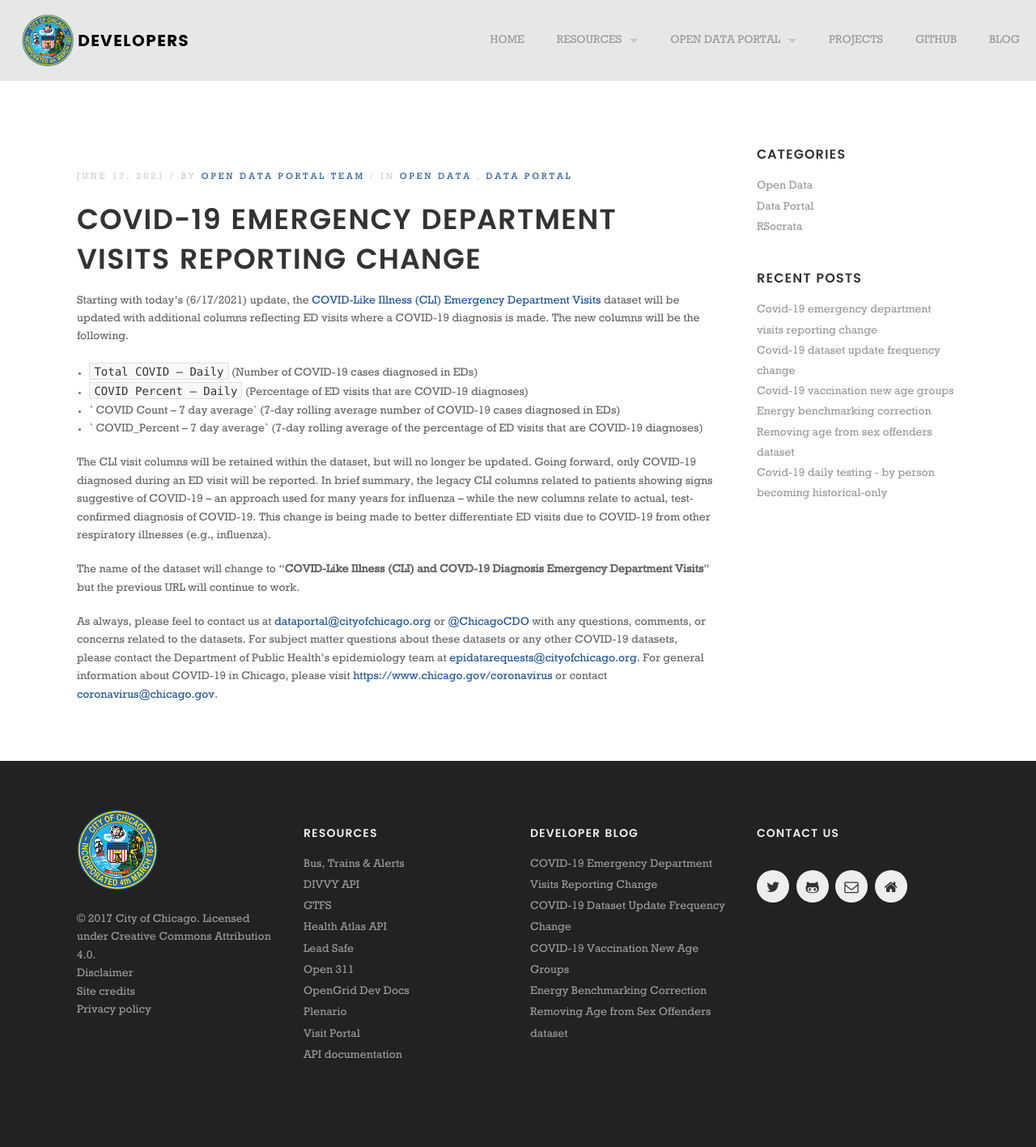
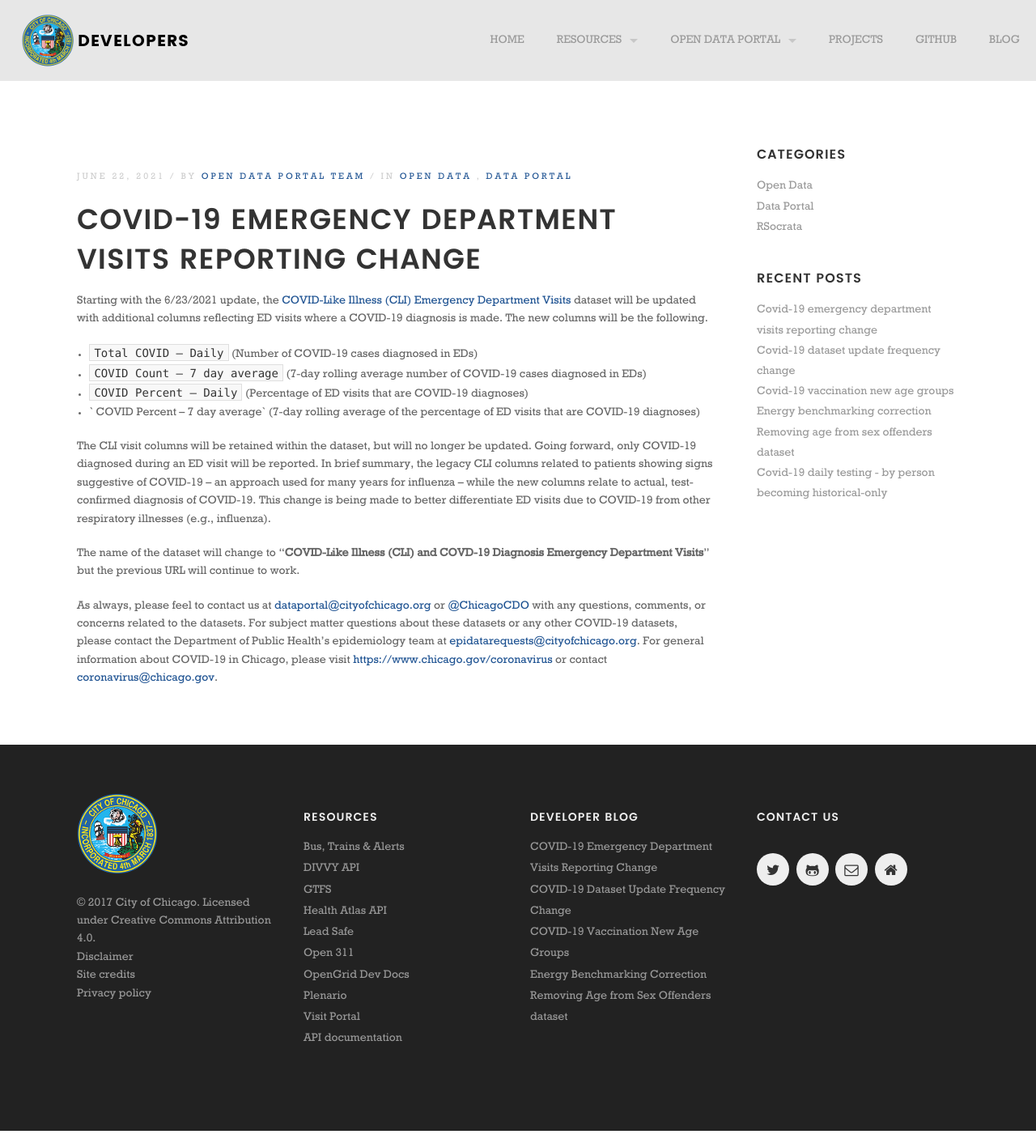
Before and after one commit to Chicago/dev.cityofchicago.org, a Jekyll site: the page built from _posts/2021-06-22-covid-ed-visits-change.md, in a window 1280 px wide. Shown: the whole page at 81% size. Built offline with Jekyll 4.4.1, drawn with Linux system fonts in a browser that asks for light colours; some web fonts are replaced.

Commit message:
Update and rename 2021-06-17-covid-ed-visits-change.md to 2021-06-22-covid-ed-visits-change.md
Final edits. Ready to publish.

```diff
--- a/_posts/2021-06-17-covid-ed-visits-change.md
+++ b/_posts/2021-06-22-covid-ed-visits-change.md
@@ -11,17 +11,16 @@
 - revision
 - qwib-edaw
 ---
-Starting with today’s (6/17/2021) update, the [COVID-Like Illness (CLI) Emergency Department Visits](https://data.cityofchicago.org/d/qwib-edaw) dataset will be updated with additional columns reflecting ED visits where a COVID-19 diagnosis is made. The new columns will be the following.
+Starting with the 6/23/2021 update, the [COVID-Like Illness (CLI) Emergency Department Visits](https://data.cityofchicago.org/d/qwib-edaw) dataset will be updated with additional columns reflecting ED visits where a COVID-19 diagnosis is made. The new columns will be the following.
 
 *  `Total COVID – Daily` (Number of COVID-19 cases diagnosed in EDs)
+*  `COVID Count – 7 day average` (7-day rolling average number of COVID-19 cases diagnosed in EDs)
 *  `COVID Percent – Daily` (Percentage of ED visits that are COVID-19 diagnoses)
-* ` COVID Count – 7 day average` (7-day rolling average number of COVID-19 cases diagnosed in EDs)
-* ` COVID_Percent – 7 day average` (7-day rolling average of the percentage of ED visits that are COVID-19 diagnoses)
+* ` COVID Percent – 7 day average` (7-day rolling average of the percentage of ED visits that are COVID-19 diagnoses)
 
 The CLI visit columns will be retained within the dataset, but will no longer be updated. Going forward, only COVID-19 diagnosed during an ED visit will be reported.
 In brief summary, the legacy CLI columns related to patients showing signs suggestive of COVID-19 -- an approach used for many years for influenza -- while the new columns relate to actual, test-confirmed diagnosis of COVID-19. This change is being made to better differentiate ED visits due to COVID-19 from other respiratory illnesses (e.g., influenza).
 
 The name of the dataset will change to "**COVID-Like Illness (CLI) and COVD-19 Diagnosis Emergency Department Visits**" but the previous URL will continue to work.
 
-
 As always, please feel to contact us at [dataportal@cityofchicago.org](mailto:dataportal@cityofchicago.org) or [@ChicagoCDO](https://twitter.com/ChicagoCDO) with any questions, comments, or concerns related to the datasets. For subject matter questions about these datasets or any other COVID-19 datasets, please contact the Department of Public Health's epidemiology team at [epidatarequests@cityofchicago.org](mailto:epidatarequests@cityofchicago.org). For general information about COVID-19 in Chicago, please visit [https://www.chicago.gov/coronavirus](https://www.chicago.gov/coronavirus) or contact [coronavirus@chicago.gov](mailto:coronavirus@chicago.gov).
```
Also changed, not shown: other parts of _posts/2021-06-22-covid-ed-visits-change.md (+1 -1 lines).
